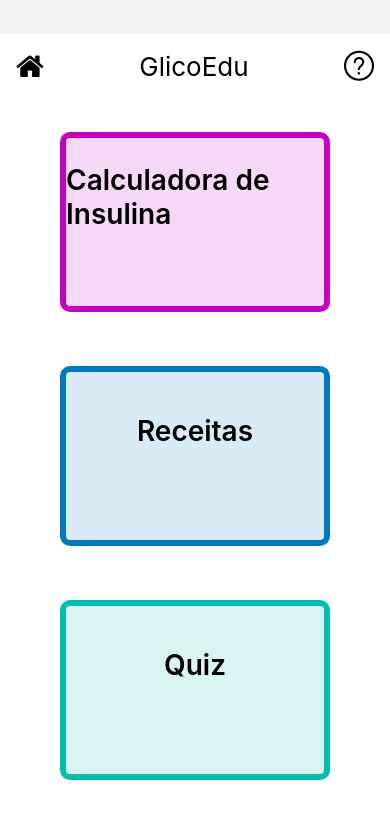
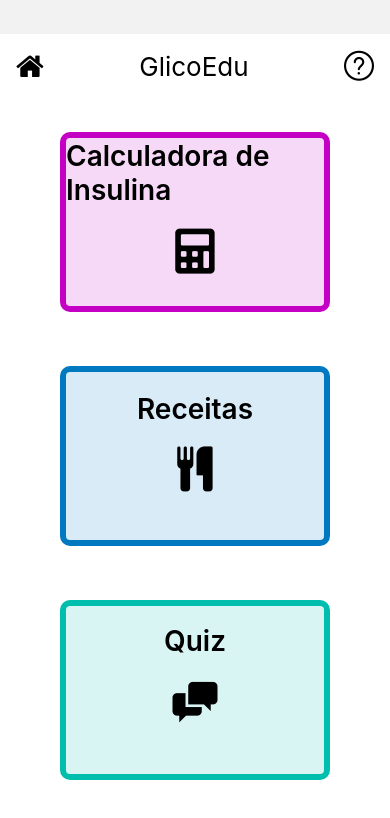
Before and after one commit to Gabr1elFaria/GlicoEduApp, a React Native app: screen /Home in a window 390 px wide. Shown: the top 818 px of the page. Built offline with nearby package versions, Linux system fonts and the light colour scheme.

Commit message:
feat: send by props the icon for Feature component

```diff
--- a/src/screens/Home/index.tsx
+++ b/src/screens/Home/index.tsx
@@ -6,6 +6,10 @@ import { Header } from '~/components/Header';
 import { useNavigation, NavigationProp } from '@react-navigation/native';
 import { RootStackParamList } from '~/routes';
 import { TouchableOpacity } from 'react-native';
+
+import IconCalculator from 'react-native-vector-icons/FontAwesome5';
+import IconCutlery from 'react-native-vector-icons/FontAwesome';
+import IconQuiz from 'react-native-vector-icons/Entypo';
 
 export function Home() {
   const navigation = useNavigation<NavigationProp<RootStackParamList>>();
@@ -19,6 +23,7 @@ export function Home() {
             backgroundColor="rgba(195, 0, 195, 0.15)"
             borderColor="#C300C3"
             text="Calculadora de Insulina"
+            icon={<IconCalculator name="calculator" style={styles.icon} />}
           />
         </TouchableOpacity>
         <TouchableOpacity onPress={() => navigation.navigate('Receitas')}>
@@ -26,10 +31,16 @@ export function Home() {
             backgroundColor="rgba(0, 121, 193, 0.15)"
             borderColor="#0079C1"
             text="Receitas"
+            icon={<IconCutlery name="cutlery" style={styles.icon} />}
           />
         </TouchableOpacity>
         <TouchableOpacity onPress={() => navigation.navigate('Quiz')}>
-          <Feature backgroundColor="rgba(0, 190, 173, 0.15)" borderColor="#00BEAD" text="Quiz" />
+          <Feature
+            backgroundColor="rgba(0, 190, 173, 0.15)"
+            borderColor="#00BEAD"
+            text="Quiz"
+            icon={<IconQuiz name="chat" style={styles.icon} />}
+          />
         </TouchableOpacity>
       </View>
     </>
--- a/src/screens/Home/style.ts
+++ b/src/screens/Home/style.ts
@@ -9,4 +9,7 @@ export const styles = StyleSheet.create({
     alignItems: 'center',
     flexDirection: 'column',
   },
+  icon: {
+    fontSize: 45,
+  },
 });
```
